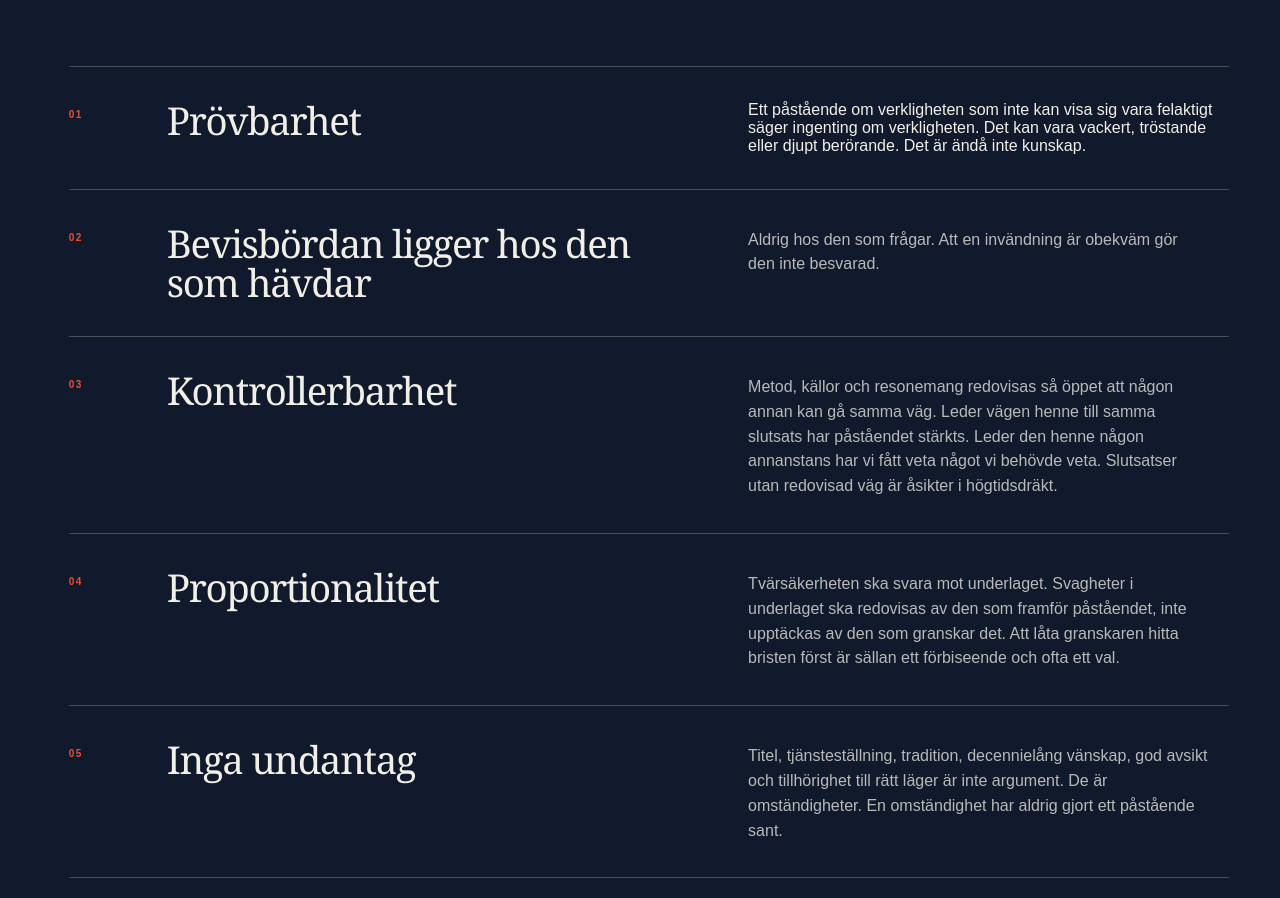
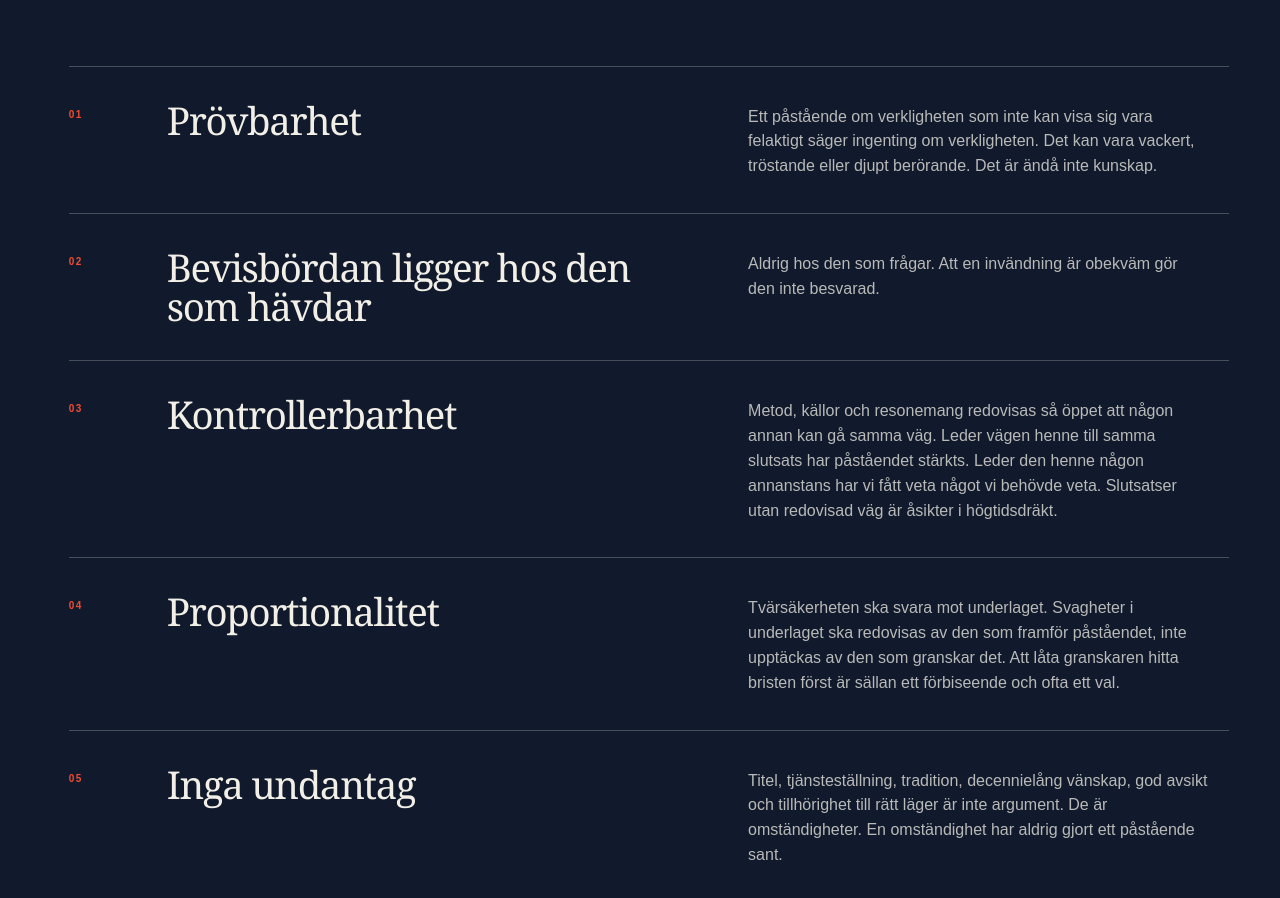
Before and after one commit to Anders-H/vetenskapskriteriet, a plain HTML site: page index.html in a window 1280 px wide. Shown: the part 1714-2612 px from the top of the page. Drawn offline with Linux system fonts and the light colour scheme.

Commit message:
Style changes.

```diff
--- a/index.html
+++ b/index.html
@@ -86,7 +86,7 @@
                     <span class="principle-number">01</span>
                     <div>
                         <h3>Prövbarhet</h3>
-                        Ett påstående om verkligheten som inte kan visa sig vara felaktigt säger ingenting om verkligheten. Det kan vara vackert, tröstande eller djupt berörande. Det är ändå inte kunskap.
+                        <p>Ett påstående om verkligheten som inte kan visa sig vara felaktigt säger ingenting om verkligheten. Det kan vara vackert, tröstande eller djupt berörande. Det är ändå inte kunskap.</p>
                     </div>
                 </li>
                 <li>
```
Also changed, not shown: manifest/index.html (+1 -1 lines).
